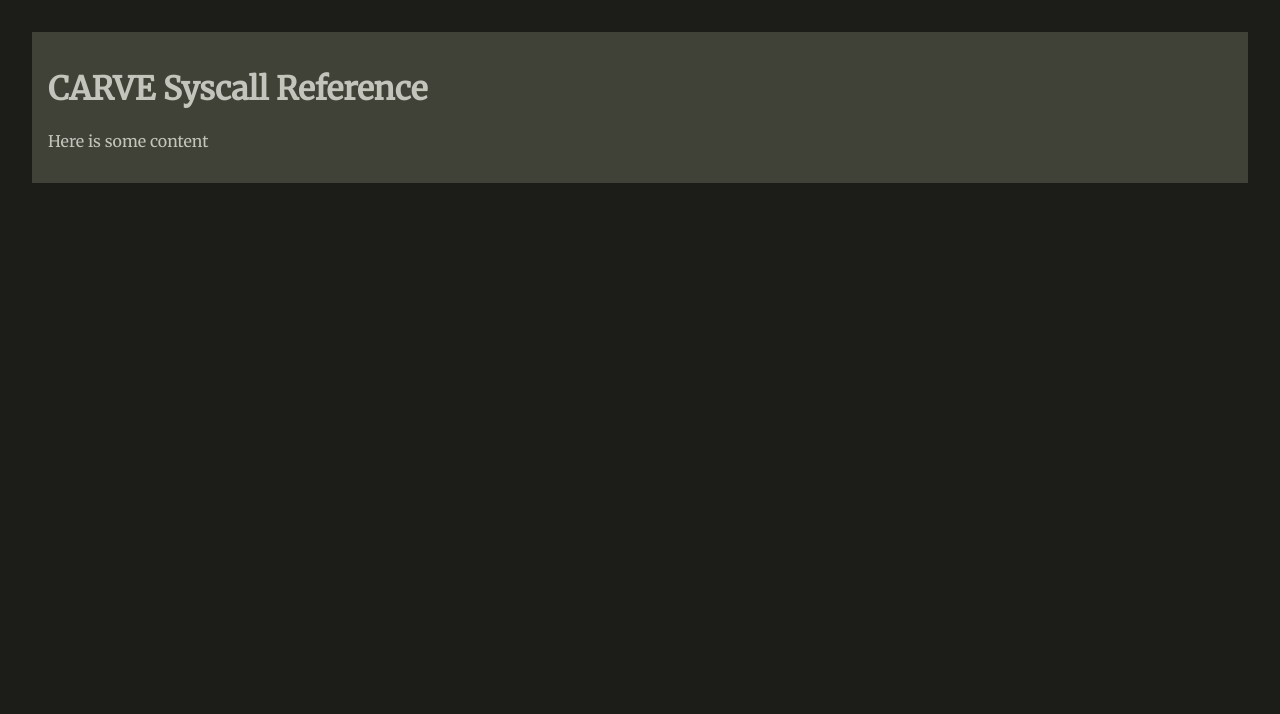
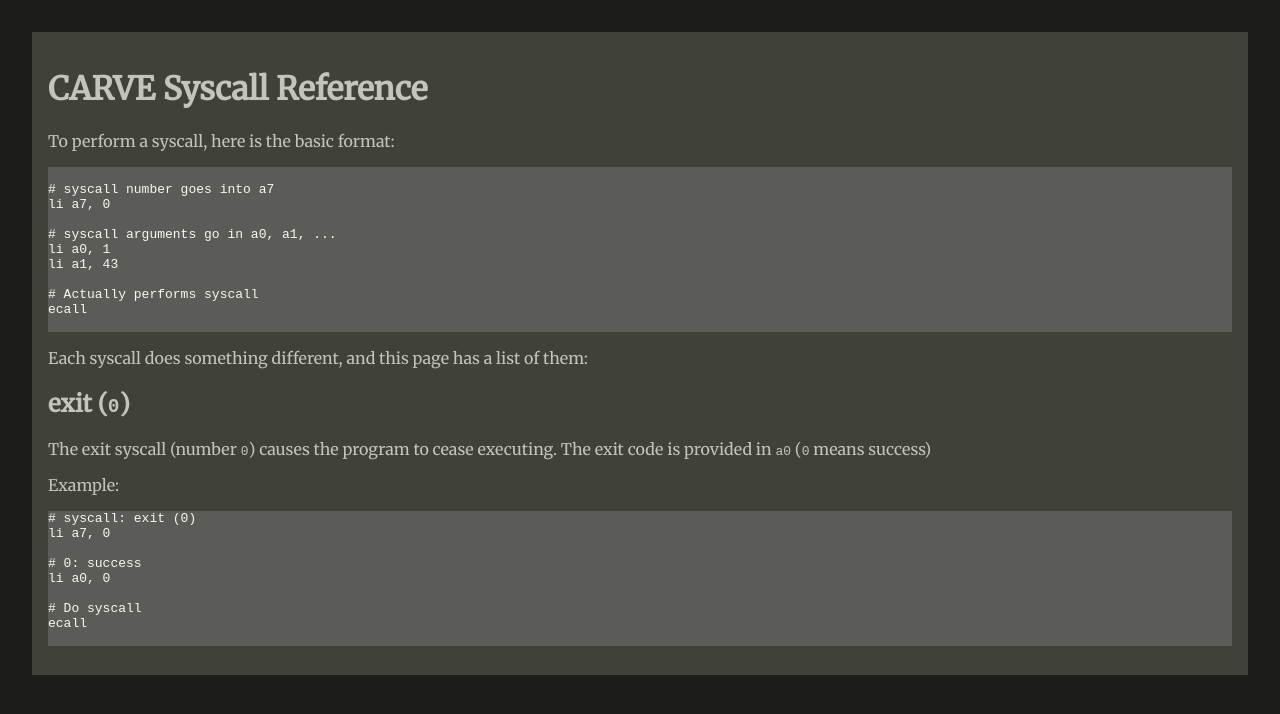
Before and after one commit to cadebrown/CARVE, a Jekyll site: the page built from docs/syscalls.md, in a window 1280 px wide. Shown: the top 714 px of the page. Built offline with Jekyll 4.4.1, drawn with Linux system fonts in a browser that asks for light colours.

Commit message:
syscall docs

````diff
--- a/docs/css/docs.css
+++ b/docs/css/docs.css
@@ -53,3 +53,8 @@ img {
     max-width: 87%;
     max-height: 28em;
 }
+
+pre {
+    color: var(--body-text);
+    background-color: var(--light-2);
+}
--- a/docs/syscalls.md
+++ b/docs/syscalls.md
@@ -7,4 +7,38 @@ permalink: /syscalls
 
 # CARVE Syscall Reference
 
-Here is some content
+To perform a syscall, here is the basic format:
+
+```
+
+# syscall number goes into a7
+li a7, 0
+
+# syscall arguments go in a0, a1, ...
+li a0, 1
+li a1, 43
+
+# Actually performs syscall
+ecall
+
+```
+
+Each syscall does something different, and this page has a list of them:
+
+## exit (`0`)
+
+The exit syscall (number `0`) causes the program to cease executing. The exit code is provided in `a0` (`0` means success)
+
+Example:
+
+```
+# syscall: exit (0)
+li a7, 0
+
+# 0: success
+li a0, 0
+
+# Do syscall
+ecall
+
+```
````
